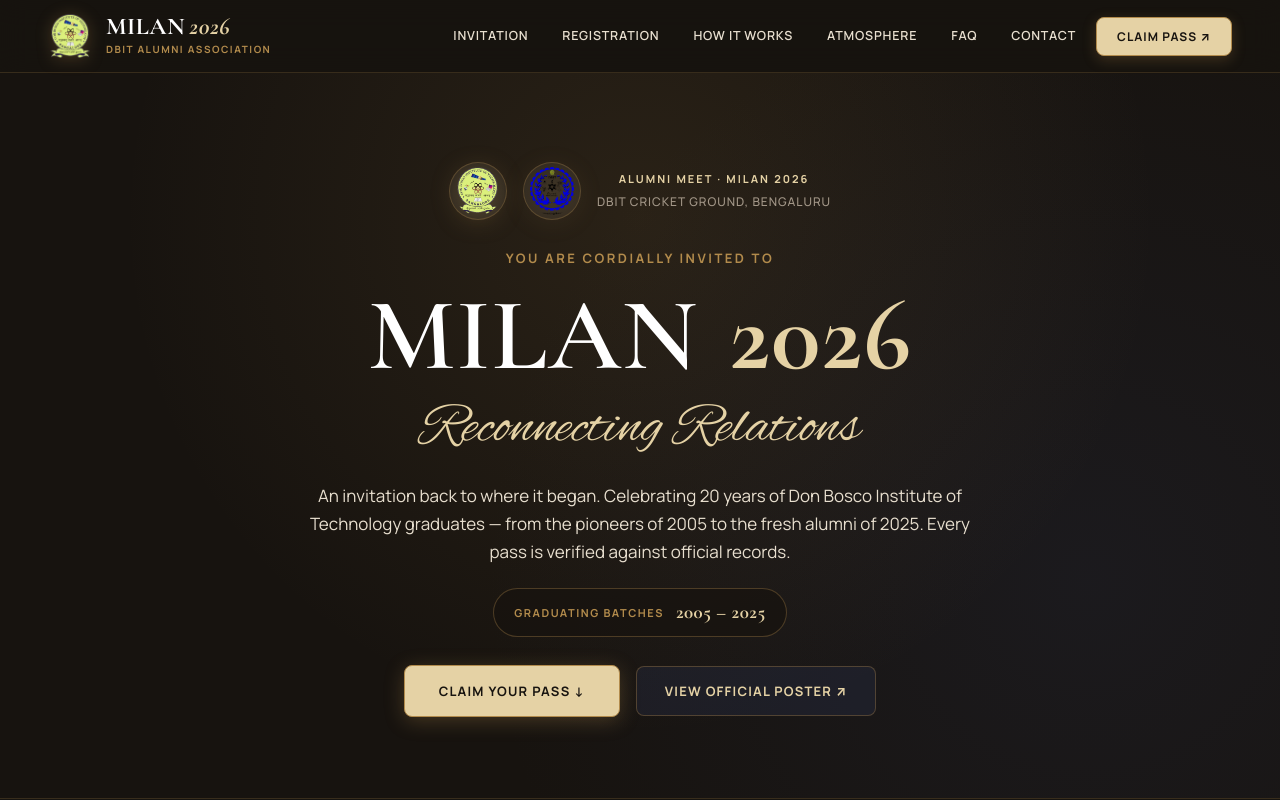
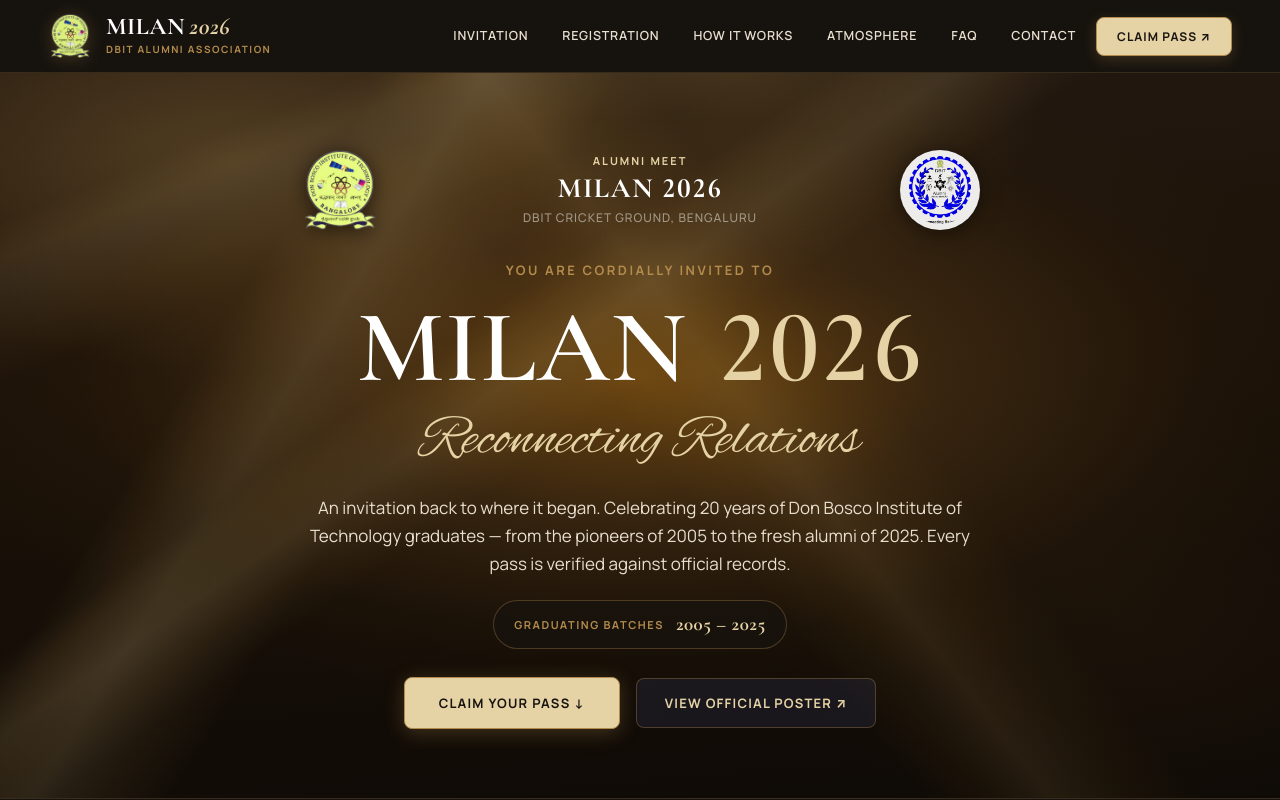
Before and after one commit to strixdominator/chronos-fest-portal, a Next.js app: page / in a window 1280 px wide. Shown: the top 800 px of the page. Built offline with nearby package versions, Linux system fonts and the light colour scheme; no server answers; the database is empty.

Commit message:
feat(ui): precise visual correction - bronze illumination, three-part logo row, lining year numerals

```diff
--- a/src/app/globals.css
+++ b/src/app/globals.css
@@ -250,7 +250,8 @@
 }
 
 .dbit-hero-section {
-  background: var(--espresso);
+  /* Deep espresso base */
+  background: #1A1108;
   color: var(--ivory);
   min-height: calc(100vh - 75px);
   padding: 72px 32px 64px;
@@ -264,15 +265,43 @@
   z-index: 1;
 }
 
+/* Layer 1: Warm bronze radial glow — the poster's central illumination */
 .dbit-hero-section::before {
   content: '';
   position: absolute;
   inset: 0;
   background:
-    radial-gradient(circle at 50% 20%, rgba(178, 139, 76, 0.12) 0%, transparent 60%),
-    radial-gradient(circle at 85% 70%, rgba(40, 47, 73, 0.25) 0%, transparent 50%);
+    /* Central bronze radial burst — the poster's defining warm glow, intensified */
+    radial-gradient(ellipse 80% 65% at 50% 42%, rgba(140, 90, 20, 0.70) 0%, rgba(90, 60, 25, 0.45) 30%, rgba(50, 32, 10, 0.20) 55%, transparent 70%),
+    /* Upper-left warm highlight edge */
+    radial-gradient(ellipse 55% 45% at 18% 12%, rgba(185, 145, 75, 0.32) 0%, rgba(140, 100, 40, 0.18) 40%, transparent 65%),
+    /* Right-side subtle cool shadow */
+    radial-gradient(ellipse 50% 55% at 88% 75%, rgba(30, 20, 10, 0.75) 0%, transparent 55%),
+    /* Fine warm glow from upper-center — billboard light effect */
+    radial-gradient(ellipse 40% 50% at 58% 0%, rgba(185, 145, 75, 0.22) 0%, transparent 60%),
+    /* Base gradient floor — deep espresso */
+    linear-gradient(175deg, #241A12 0%, #1C1208 40%, #0E0A06 100%);
   pointer-events: none;
   z-index: 0;
+}
+
+/* Layer 2: Sweeping gold-ray lines — inspired by the poster's curved light trails */
+.dbit-hero-section::after {
+  content: '';
+  position: absolute;
+  inset: 0;
+  background:
+    /* Ray 1: broad diagonal sweep from upper-left, more visible */
+    linear-gradient(122deg, transparent 0%, transparent 22%, rgba(185, 145, 75, 0.09) 25%, rgba(217, 188, 128, 0.13) 28%, rgba(185, 145, 75, 0.08) 32%, transparent 36%, transparent 100%),
+    /* Ray 2: thinner golden sweep from upper-right */
+    linear-gradient(145deg, transparent 0%, transparent 36%, rgba(185, 145, 75, 0.07) 38%, rgba(217, 188, 128, 0.11) 41%, rgba(185, 145, 75, 0.06) 44%, transparent 47%, transparent 100%),
+    /* Ray 3: bottom-left warm emanation */
+    linear-gradient(52deg, transparent 0%, transparent 50%, rgba(130, 90, 20, 0.08) 54%, rgba(185, 145, 75, 0.12) 57%, rgba(130, 90, 20, 0.07) 61%, transparent 65%, transparent 100%),
+    /* Ray 4: fine highlight streak top-center, subtle */
+    linear-gradient(158deg, transparent 0%, transparent 12%, rgba(217, 188, 128, 0.07) 15%, rgba(245, 239, 227, 0.05) 17%, rgba(185, 145, 75, 0.05) 21%, transparent 25%, transparent 100%);
+  pointer-events: none;
+  z-index: 0;
+  mix-blend-mode: screen;
 }
 
 .dbit-hero-container {
@@ -286,24 +315,39 @@
   z-index: 2;
 }
 
+/* Three-part balanced logo badge row: [DBIT Logo] [Identity Center] [Alumni Association Logo] */
 .dbit-hero-badge-wrap {
-  display: inline-flex;
-  align-items: center;
-  justify-content: center;
-  gap: 16px;
-  margin-bottom: 4px;
-}
-
-.dbit-hero-assoc-logo {
-  width: 58px;
-  height: 58px;
+  display: grid;
+  grid-template-columns: 80px 1fr 80px;
+  align-items: center;
+  justify-items: center;
+  gap: 20px;
+  width: 100%;
+  max-width: 680px;
+  margin-bottom: 6px;
+}
+
+/* The DBIT logo — left column, no circle background, full colors preserved */
+.dbit-hero-dbit-logo {
+  width: 80px;
+  height: 80px;
   object-fit: contain;
   display: block;
-  filter: drop-shadow(0 4px 12px rgba(178, 139, 76, 0.3));
+  filter: drop-shadow(0 3px 10px rgba(0, 0, 0, 0.6)) brightness(1.05);
+  justify-self: center;
+}
+
+/* The Alumni Association logo — right column, white background ring to make blue visible */
+.dbit-hero-assoc-logo {
+  width: 80px;
+  height: 80px;
+  object-fit: contain;
+  display: block;
+  background: rgba(255, 255, 255, 0.92);
   border-radius: 50%;
-  background: rgba(255, 255, 255, 0.05);
-  padding: 4px;
-  border: 1px solid rgba(178, 139, 76, 0.3);
+  padding: 6px;
+  filter: drop-shadow(0 3px 10px rgba(0, 0, 0, 0.5));
+  justify-self: center;
 }
 
 .dbit-hero-meta {
@@ -321,6 +365,17 @@
   font-weight: 700;
   color: var(--champagne);
   text-transform: uppercase;
+}
+
+/* MILAN 2026 center identity name — primary event label in three-part composition */
+.dbit-hero-event-name {
+  font-family: var(--font-display);
+  font-size: 28px;
+  font-weight: 700;
+  letter-spacing: 0.05em;
+  color: #FFFFFF;
+  line-height: 1.1;
+  font-variant-numeric: lining-nums tabular-nums;
 }
 
 .dbit-hero-venue {
@@ -349,12 +404,18 @@
   letter-spacing: 0.01em;
   font-weight: 600;
   color: #FFFFFF;
-}
-
-.dbit-hero-title-accent {
+  font-variant-numeric: lining-nums tabular-nums;
+}
+
+/* Year numerals — clean, consistent, unaltered lining digits */
+.dbit-hero-title-year {
   color: var(--champagne);
-  font-weight: 700;
+  font-weight: 600;
+  font-style: normal;
   margin-left: 6px;
+  font-variant-numeric: lining-nums tabular-nums;
+  font-feature-settings: "lnum" 1, "tnum" 1;
+  letter-spacing: 0.01em;
 }
 
 .dbit-hero-script {
@@ -1876,13 +1937,23 @@
   }
 
   .dbit-hero-badge-wrap {
-    gap: 12px;
+    grid-template-columns: 56px 1fr 56px;
+    gap: 10px;
+    max-width: 100%;
+  }
+
+  .dbit-hero-dbit-logo {
+    width: 56px;
+    height: 56px;
   }
 
   .dbit-hero-assoc-logo {
-    width: 52px;
-    height: 52px;
-    flex-shrink: 0;
+    width: 56px;
+    height: 56px;
+  }
+
+  .dbit-hero-event-name {
+    font-size: 20px;
   }
 
   .dbit-hero-tag {
--- a/src/app/page.tsx
+++ b/src/app/page.tsx
@@ -125,26 +125,34 @@
       {/* SECTION B: CINEMATIC ESPRESSO HERO */}
       <section id="invitation" className="dbit-hero-section">
         <div className="dbit-hero-container">
-          {/* Logo & Meta Badge Row */}
+          {/* ===== THREE-PART LOGO ROW: [DBIT Logo] [Event Identity] [Alumni Association Logo] ===== */}
           <div className="dbit-hero-badge-wrap">
+            {/* LEFT: Official DBIT Emblem */}
             <img
               src="/assets/66eff0e624600df79e9f69030275731c.png"
               alt="Don Bosco Institute of Technology emblem"
-              className="dbit-hero-assoc-logo"
+              className="dbit-hero-dbit-logo"
             />
+
+            {/* CENTER: Event Identity */}
+            <div className="dbit-hero-meta">
+              <span className="dbit-hero-tag">
+                ALUMNI MEET
+              </span>
+              <span className="dbit-hero-event-name">
+                MILAN 2026
+              </span>
+              <span className="dbit-hero-venue">
+                DBIT CRICKET GROUND, BENGALURU
+              </span>
+            </div>
+
+            {/* RIGHT: Official DBIT Alumni Association Logo */}
             <img
               src="/assets/1662177580bae749e245f3973661f37f.png"
               alt="DBIT Alumni Association logo"
               className="dbit-hero-assoc-logo"
             />
-            <div className="dbit-hero-meta">
-              <span className="dbit-hero-tag">
-                ALUMNI MEET · MILAN 2026
-              </span>
-              <span className="dbit-hero-venue">
-                DBIT CRICKET GROUND, BENGALURU
-              </span>
-            </div>
           </div>
 
           {/* Invitation Eyebrow */}
@@ -154,7 +162,7 @@
 
           {/* Main Headline */}
           <h1 className="dbit-hero-title">
-            MILAN <span className="dbit-hero-title-accent">2026</span>
+            MILAN <span className="dbit-hero-title-year">2026</span>
           </h1>
 
           {/* Flowing Script Accent */}
```
